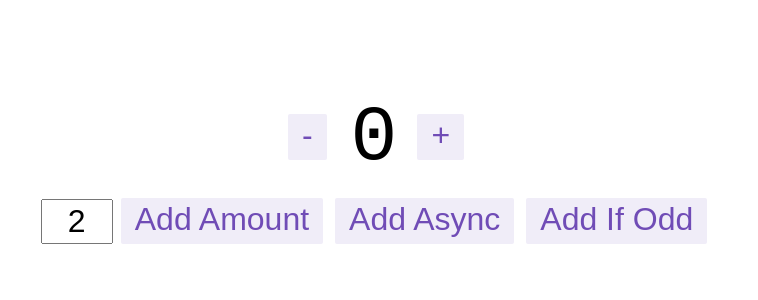
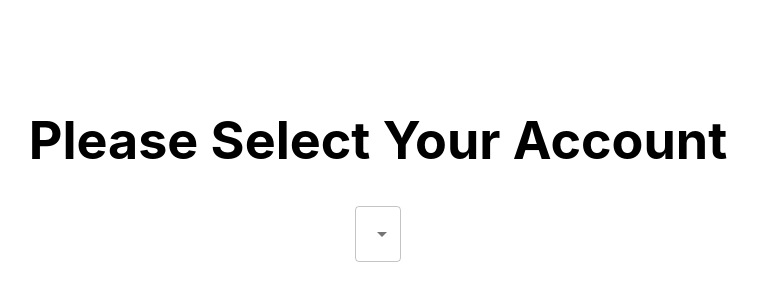
Before and after one commit to drichards188/polling-project, a React (Create React App) app: page / in a window 1280 px wide. Shown: the part 232-532 px from the top of the page, without its empty margins (262-1020 px from the left). Built offline with nearby package versions, Linux system fonts and the light colour scheme.

Commit message:
minimal login that routes to worker page

```diff
--- a/package.json
+++ b/package.json
@@ -3,6 +3,9 @@
   "version": "0.1.0",
   "private": true,
   "dependencies": {
+    "@emotion/react": "^11.10.5",
+    "@emotion/styled": "^11.10.5",
+    "@mui/material": "^5.10.12",
     "@reduxjs/toolkit": "^1.8.6",
     "@testing-library/jest-dom": "^5.16.5",
     "@testing-library/react": "^13.4.0",
--- a/src/App.tsx
+++ b/src/App.tsx
@@ -2,6 +2,7 @@ import React from 'react';
 import { BrowserRouter, Route, Routes } from "react-router-dom";
 import {Counter} from './features/counter/Counter';
 import './App.css';
+import Landing from "./features/landing/Landing";
 
 function App() {
     return (
@@ -10,7 +11,8 @@ function App() {
 
                 <header className="App-header">
                     <Routes>
-                        <Route path={'/'} element={<Counter />} />
+                        <Route path={'/'} element={<Landing />} />
+                        <Route path={'/counter'} element={<Counter />} />
                     </Routes>
                 </header>
 
--- /dev/null
+++ b/src/features/landing/Landing.tsx
@@ -0,0 +1,50 @@
+import {InputLabel, MenuItem, Select} from "@mui/material";
+import {useNavigate} from "react-router-dom";
+
+const Landing = () => {
+
+    const navigate = useNavigate();
+
+    const accountsData = {
+        accounts:
+            [
+                {
+                    id: 12,
+                    name: 'david',
+                    company: 'enveloperty'
+                },
+                {
+                    id: 13,
+                    name: 'Allie',
+                    company: 'EF Go Ahead'
+                }
+            ]
+    }
+
+    const handleAccountSelect = (e: any) => {
+        navigate('/counter')
+    }
+
+    return (
+        <div>
+            <h1>Please Select Your Account</h1>
+            <Select
+                onChange={handleAccountSelect}
+                label={'Select Account'}
+            >
+                {/*{menuItem values are account IDs}*/}
+
+                {
+                    accountsData.accounts.map((account) => {
+                        return <MenuItem value={account.id}>{account.name} | {account.company}</MenuItem>
+                    })
+                }
+
+                {/*<MenuItem value={12}>David</MenuItem>*/}
+                {/*<MenuItem value={13}>Allie</MenuItem>*/}
+            </Select>
+        </div>
+    )
+}
+
+export default Landing;
```
